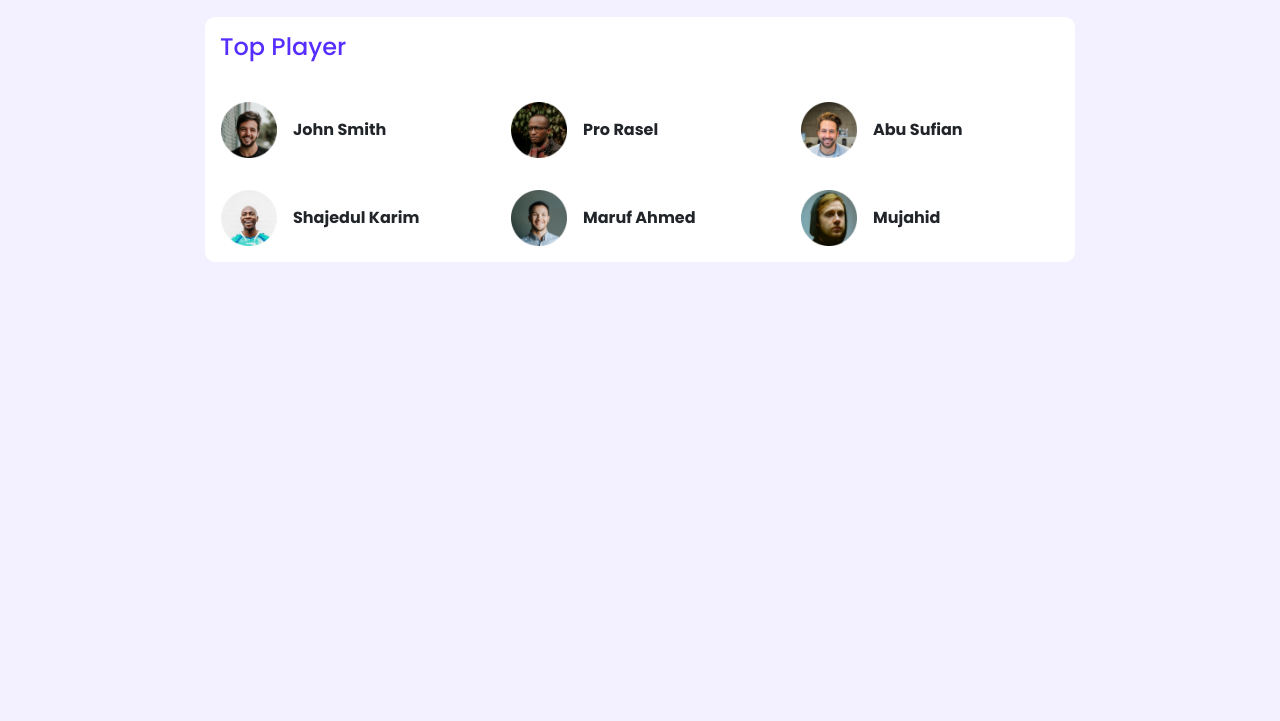
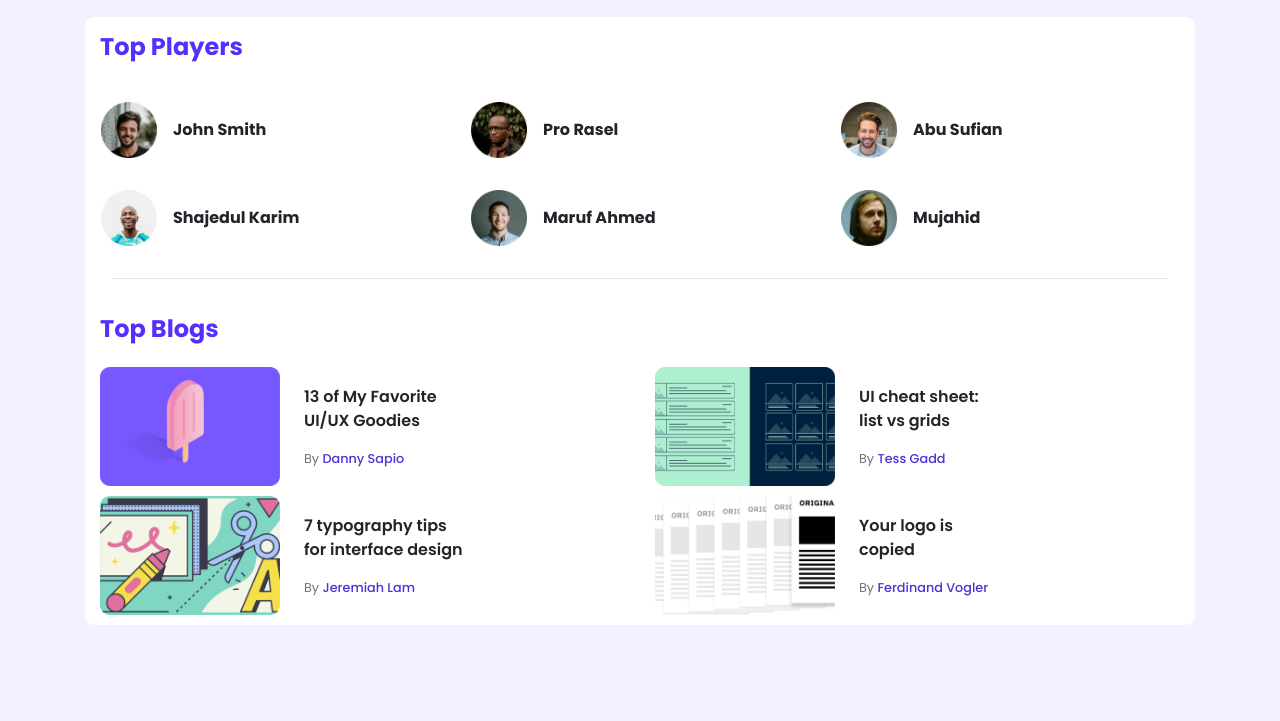
Before and after one commit to asifrkabir/leader-board-website, a plain HTML site: page index.html in a window 1280 px wide. Shown: the part 79-800 px from the top of the page. Drawn offline with nearby package versions, Linux system fonts and the light colour scheme.

Commit message:
blogs done

```diff
--- a/index.html
+++ b/index.html
@@ -17,7 +17,7 @@
   <!-- Header -->
 
   <header>
-    <nav class="navbar navbar-expand-lg navbar-dark bg-transparent">
+    <nav class="navbar navbar-expand-lg navbar-dark bg-transparent container">
       <a class="navbar-brand" href="#"><img class="brand-logo" src="images/Icon/icon1.png" alt=""><span
           class="pl-3">Idea</span></a>
       <button class="navbar-toggler" type="button" data-toggle="collapse" data-target="#navbarText"
@@ -30,10 +30,10 @@
             <a class="nav-link" href="#">Home<span class="sr-only">(current)</span></a>
           </li>
           <li class="nav-item mt-auto mb-auto">
-            <a class="nav-link" href="#">Blogs</a>
+            <a class="nav-link" href="#blogs">Blogs</a>
           </li>
           <li class="nav-item mt-auto mb-auto">
-            <a class="nav-link" href="#">Courses</a>
+            <a class="nav-link" href="#courses">Courses</a>
           </li>
           <li class="nav-item mt-auto mb-auto">
             <a class="nav-link" href="#"><img src="images/Image/profile/profile1.png" alt=""></a>
@@ -45,12 +45,15 @@
 
   <!-- Main -->
 
-  <main class="mx-auto">
+  <main class="mx-auto container">
 
-    <!-- Top-Player -->
+
+    <section>
+
+      <!-- Top-Player -->
 
     <section class="container-fluid top-player">
-      <h4 class="pt-3 pb-3 section-heading">Top Player</h4>
+      <h4 class="pt-3 pb-3 section-heading">Top Players</h4>
       <div class="row">
         <div class="col-md-4 col-sm-6 player p-3  d-flex align-items-center">
           <img src="images/Image/profile/profile1.png" alt="">
@@ -77,6 +80,55 @@
           <p class="player-name pl-3">Mujahid</p>
         </div>
     </section>
+
+    <hr>
+
+    <!-- Blogs -->
+
+    <section class="container-fluid blogs" id="blogs">
+      <h4 class="pt-3 pb-3 section-heading">Top Blogs</h4>
+      <div class="row">
+        <div class="col-md-6 blog d-flex align-items-center">
+          <img src="images/Image/blog/blog1.png" alt="">
+          <div class="d-flex flex-column ml-4">
+            <p>13 of My Favorite<br> UI/UX Goodies</p>
+            <small class="text-muted">By <span class="text-purple">Danny Sapio</span></small>
+          </div>
+
+        </div>
+        <div class="col-md-6 blog d-flex align-items-center">
+          <img src="images/Image/blog/blog2.png" alt="">
+          <div class="d-flex flex-column ml-4">
+            <p>UI cheat sheet:<br> list vs grids</p>
+            <small class="text-muted">By <span class="text-purple">Tess Gadd</span></small>
+          </div>
+        </div>
+        <div class="col-md-6 blog d-flex align-items-center">
+          <img src="images/Image/blog/blog3.png" alt="">
+          <div class="d-flex flex-column ml-4">
+            <p>7 typography tips<br> for interface design</p>
+            <small class="text-muted">By <span class="text-purple">Jeremiah Lam</span></small>
+          </div>
+        </div>
+        <div class="col-md-6 blog d-flex align-items-center">
+          <img src="images/Image/blog/blog4.png" alt="">
+          <div class="d-flex flex-column ml-4">
+            <p>Your logo is<br> copied</p>
+            <small class="text-muted">By <span class="text-purple">Ferdinand Vogler</span></small>
+          </div>
+        </div>
+      </div>
+    </section>
+
+    </section>
+
+    <section class="container-fluid latest-courses" id="#courses">
+
+    </section>
+
+
+
+
   </main>
 
   <div>
--- a/styles/style.css
+++ b/styles/style.css
@@ -1,3 +1,5 @@
+/* General */
+
 body{
     background-color: #F3F1FF;
     font-family: 'Poppins', sans-serif;
@@ -6,36 +8,33 @@ body{
 section{
     margin-top: 20px;
     border-radius: 10px;
+    background-color: #fff;
 }
 
 main{
     max-width: 870px;
 }
 
+.section-heading{
+    color: #562EFF;
+    font-weight: bold;
+}
+
+/* Header */
+
 header{
     background-color: #562EFF;
-}
-
-.section-heading{
-    color: #562EFF;
-}
-
-.navbar{
-    margin: auto;
-    max-width: 870px;
 }
 
 .navbar li{
     margin-left: 20px;
 }
 
-.top-player{
-    background-color: #fff;
-}
-
 .navbar img{
     width: 40px;
 }
+
+/* Top Players */
 
 .player img{
     width: 56px;
@@ -45,3 +44,28 @@ header{
     font-weight: bold;
     margin: auto 0;
 }
+
+hr{
+    width: 95%;
+}
+
+/* Top Blogs */
+
+.blog{
+    padding-bottom: 10px;
+}
+
+.blogs img{
+    width: 180px;
+}
+
+.blogs p{
+    font-weight: 600;
+}
+
+.text-purple{
+    color: #4f32d1;
+    font-weight: 500;
+}
+
+/* Latest Courses */
```
